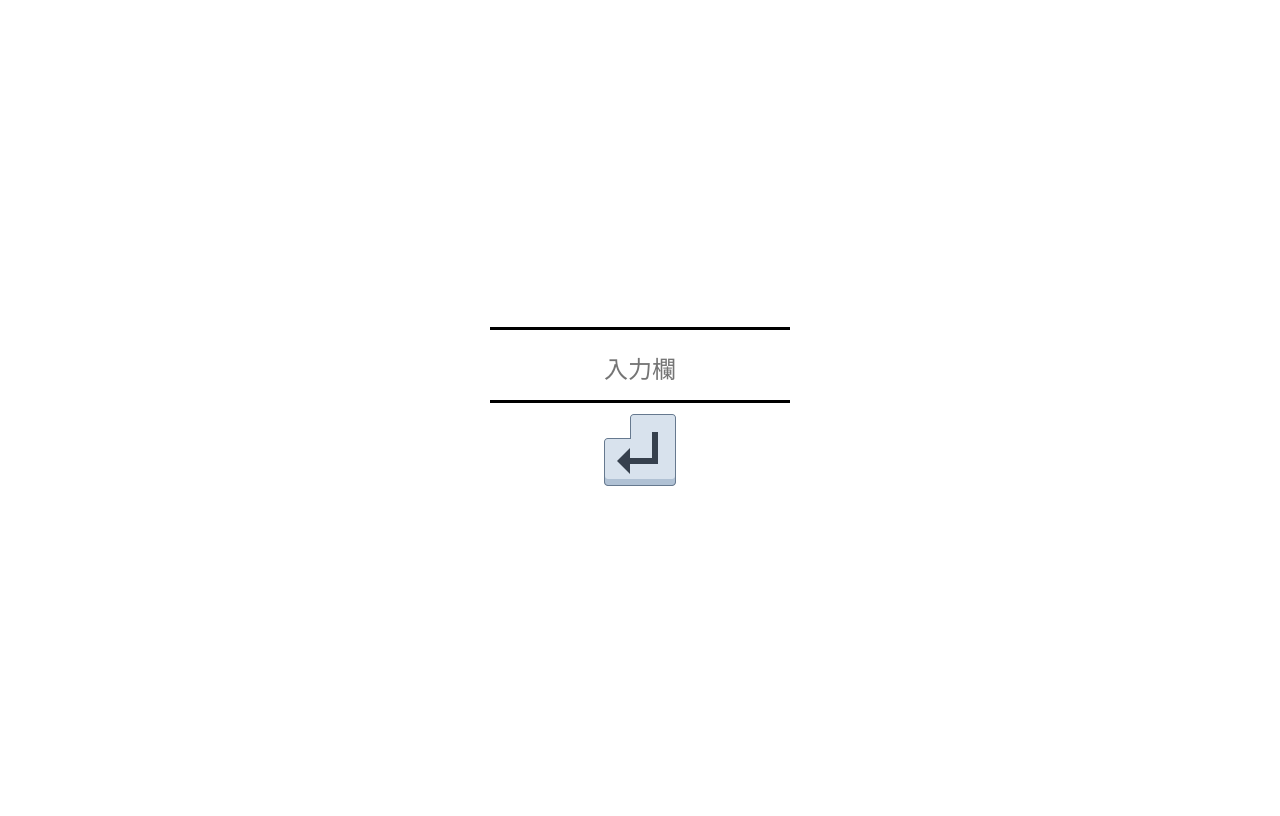
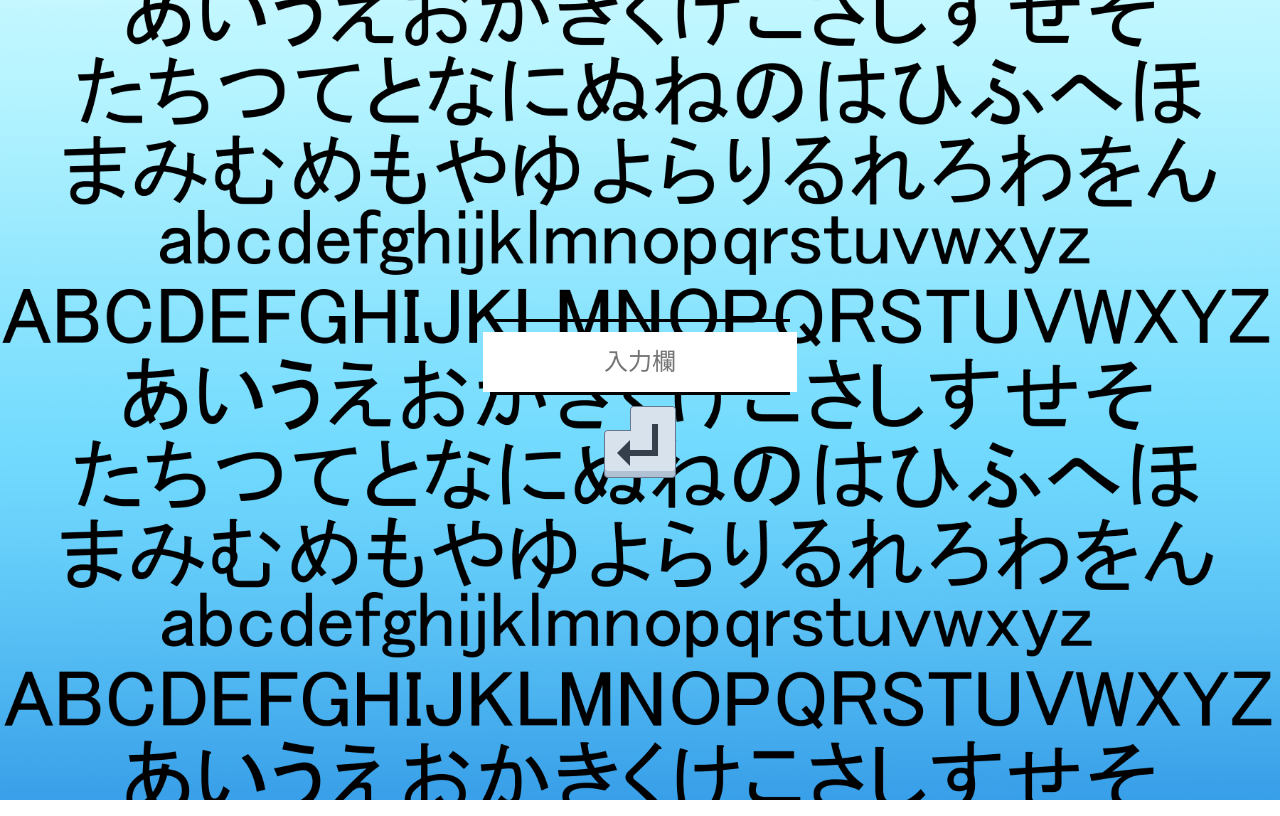
Before and after one commit to toriking/TypeGame, a plain HTML site: page index.html in a window 1280 px wide. Drawn offline with Linux system fonts and the light colour scheme.

Commit message:
Add files via upload

```diff
--- a/sass/layout.scss
+++ b/sass/layout.scss
@@ -9,6 +9,16 @@ body{
     justify-content: center;
     align-items: center;
     font-size: 2rem;
+    margin: 0;
+}
+.back{
+    width: 100%;
+    height: 100%;
+    background-image: url(../images/mozi-1.png);
+    background-position: center center;
+    background-size: cover;
+    position: absolute;
+    z-index: -1;
 }
 .show{
     color: red; text-align: center;
```
Also changed, not shown: sass/layout.css, 1 other file.
